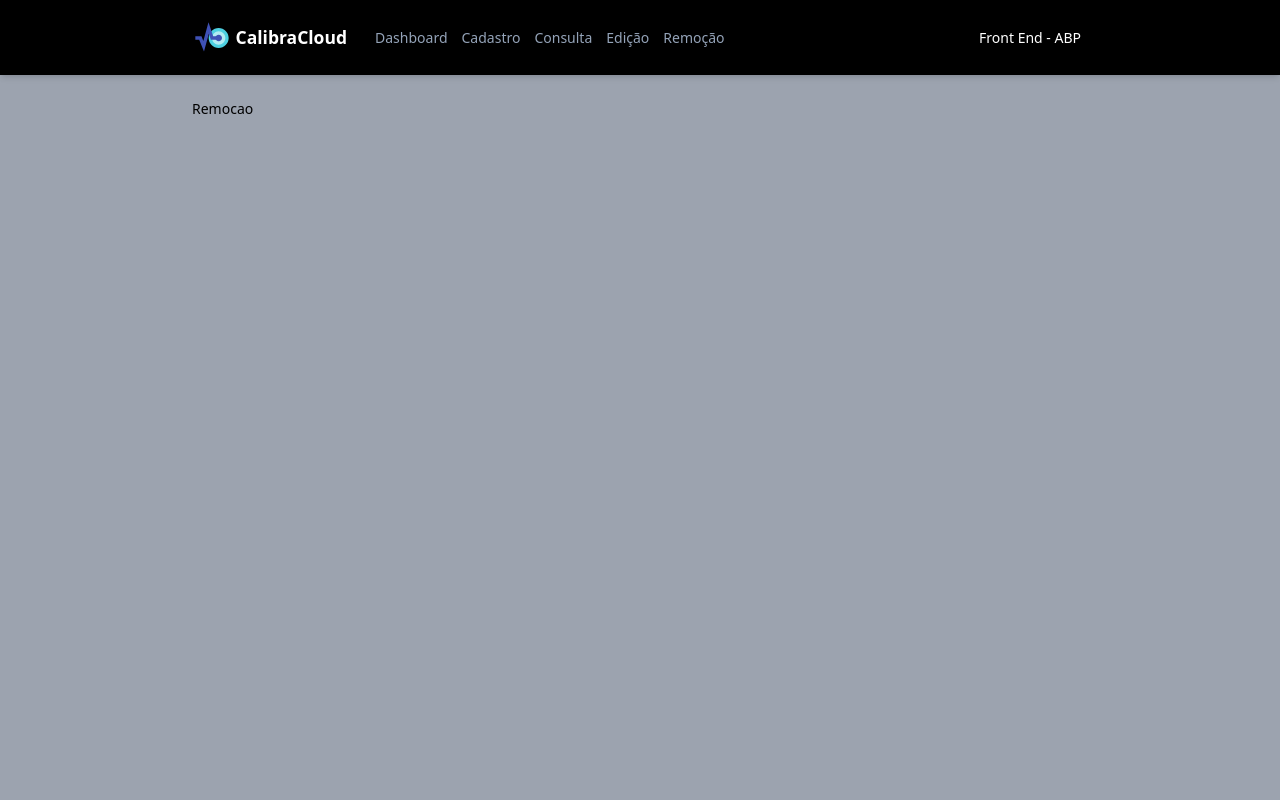
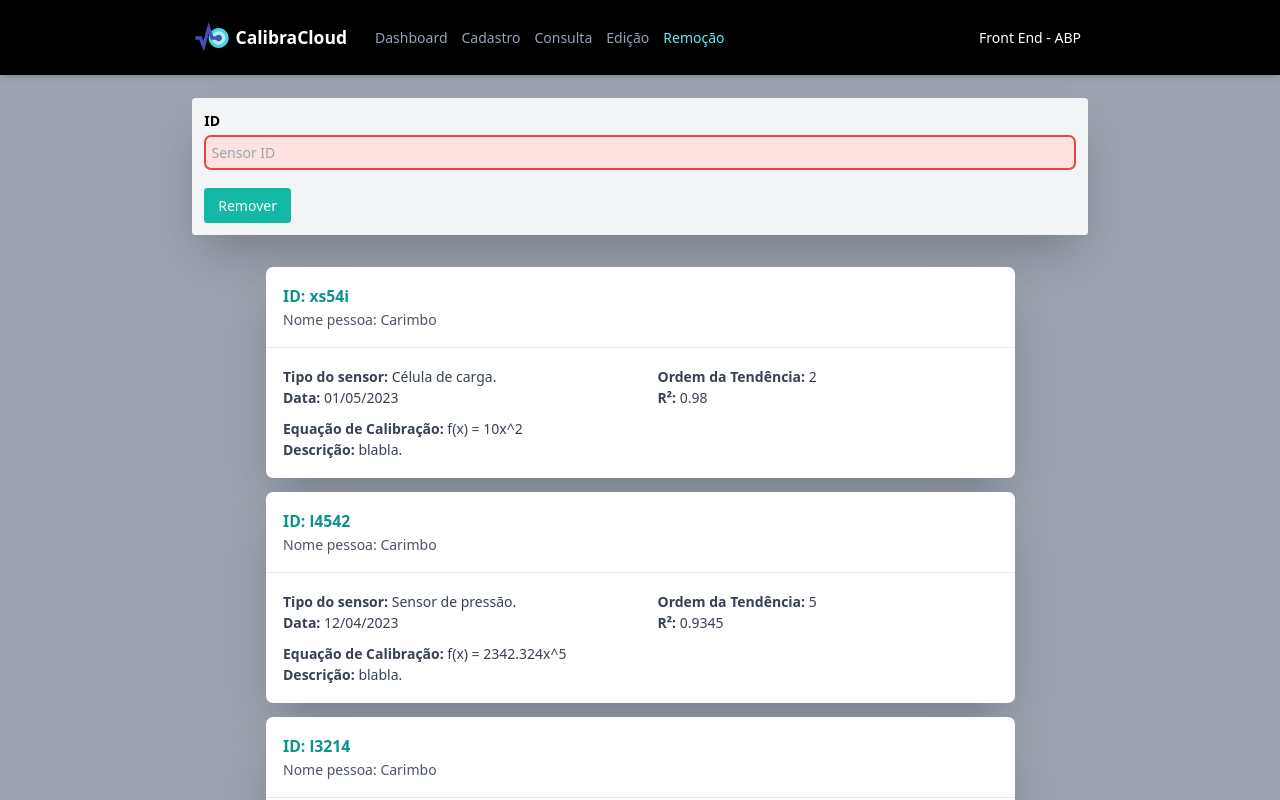
Before and after one commit to LucasMeller13/CalibraCloud, a React (Vite) app: page /remocao in a window 1280 px wide. Shown: the top 800 px of the page. Built offline with nearby package versions, Linux system fonts and the light colour scheme.

Commit message:
Ajuste navLink e início aba Remoção

```diff
--- a/src/layouts/RootLayout.jsx
+++ b/src/layouts/RootLayout.jsx
@@ -8,7 +8,7 @@ export default function RootLayout() {
   const lastPos = useRef(0);
 
   const navLinkClassName =
-    'mr-4 mt-4 block text-base font-medium text-slate-400 hover:text-white-600 md:mt-0 md:inline-block';
+    'mr-4 mt-4 block text-base font-medium  hover:text-white-600 md:mt-0 md:inline-block';
 
   function toggleMenu(event) {
     event.preventDefault();
@@ -69,7 +69,7 @@ export default function RootLayout() {
             <NavLink
               to="/"
               className={({ isActive }) =>
-                `${navLinkClassName} ${isActive ? 'text-cyan-300' : ''}`
+                `${navLinkClassName} ${isActive ? 'text-cyan-300' : 'text-slate-400'}`
               }
               end
             >
@@ -78,7 +78,7 @@ export default function RootLayout() {
             <NavLink
               to="/cadastro"
               className={({ isActive }) =>
-                `${navLinkClassName} ${isActive ? 'text-cyan-300' : ''}`
+                `${navLinkClassName} ${isActive ? 'text-cyan-300' : 'text-slate-400'}`
               }
             >
               Cadastro
@@ -86,7 +86,7 @@ export default function RootLayout() {
             <NavLink
               to="/consulta"
               className={({ isActive }) =>
-                `${navLinkClassName} ${isActive ? 'text-cyan-300' : ''}`
+                `${navLinkClassName} ${isActive ? 'text-cyan-300' : 'text-slate-400'}`
               }
             >
               Consulta
@@ -94,7 +94,7 @@ export default function RootLayout() {
             <NavLink
               to="/edicao"
               className={({ isActive }) =>
-                `${navLinkClassName} ${isActive ? 'text-cyan-300' : ''}`
+                `${navLinkClassName} ${isActive ? 'text-cyan-300' : 'text-slate-400'}`
               }
             >
               Edição
@@ -102,7 +102,7 @@ export default function RootLayout() {
             <NavLink
               to="/remocao"
               className={({ isActive }) =>
-                `${navLinkClassName} ${isActive ? 'text-cyan-300' : ''}`
+                `${navLinkClassName} ${isActive ? 'text-cyan-300' : 'text-slate-400'} `
               }
             >
               Remoção
--- a/src/routes/Edicao.jsx
+++ b/src/routes/Edicao.jsx
@@ -50,7 +50,7 @@ export default function Edicao() {
     const form = event.currentTarget;
     const formData = new FormData(form);
 
-    const confirmacaoEdicaoUser = window.confirm(`Tem certeza de que deseja editar os dados do sensor ${formData.get('sensorId')}?`);
+    const confirmacaoEdicaoUser = window.confirm(`Tem certeza que deseja editar os dados do sensor ${formData.get('sensorId')}?`);
 
     if (confirmacaoEdicaoUser) {
 
--- a/src/routes/Remocao.jsx
+++ b/src/routes/Remocao.jsx
@@ -1,3 +1,155 @@
+import { useState } from 'react';
+import { useListaCadastro} from '../context/ListaCadastroContext';
+
 export default function Remocao() {
-  return <h3>Remocao</h3>;
+  const [selectedSensor, setSelectedSensor] = useListaCadastro();
+  const [errorMessage, setErrorMessage] = useState('');
+  const [isValidId, setIsValidId] = useState(false);
+  const [isDisabled, setIsDisabled] = useState(true);
+  const [sensoresFiltrados, SetSensoresFiltrados] = useState(selectedSensor);
+
+  function returnDataFormat(x) {
+    let [year, month, day] = x.split('-');
+    return `${day}/${month}/${year}`;
+  }
+
+  function checkId(event) {
+    const idSensorInput = event.target.value;
+    const sensorPresente = selectedSensor.some(sensor => sensor.id === idSensorInput);
+    setErrorMessage('');
+    setIsValidId(sensorPresente);
+
+    if (sensorPresente) {
+      const sensorEncontrado = selectedSensor.find(sensor => sensor.id === idSensorInput);
+
+    } else {
+      setIsDisabled(true);
+    }
+  }
+
+  function returnNomeSensor(x) {
+    if (x === 'decibelimetro') {
+      return "Decibelímetro"
+    } else if (x === 'celulaCarga') {
+      return "Célula de carga"
+    } else if (x === 'sensorDistancia') {
+      return "Sensor de distância"
+    } else if (x === 'sensorPressao') {
+      return "Sensor de pressão"
+    } else if (x === 'acelerometro') {
+      return "Acelerômetro"
+    } else if (x === 'extensometro') {
+      return "Extensômetro"
+    } else if (x === 'sensorTemperatura') {
+      return "Sensor de temperatura"
+    }
+  }
+
+  function consultarSensor(event){
+    event.preventDefault();
+    const form = event.currentTarget;
+    const formData = new FormData(form);
+    if (
+      formData.get('sensorId') !== '' ||
+      formData.get('nomePessoa') !== '' ||
+      formData.get('dataInicio') !== '' ||
+      formData.get('dataTermino') !== '' ||
+      formData.get('dropdownTipoSensor') !== ''
+    ) {
+
+      let id = formData.get('sensorId');
+      let nome = formData.get('nomePessoa');
+      let dateInicio = formData.get('dataInicio');
+      let dateTermino = formData.get('dataTermino');
+      let sensorTipo = formData.get('dropdownTipoSensor')
+
+      const filterData = () => {
+      const filtered = selectedSensor.filter((item) => {
+      const itemDate = item.data;
+      const start = dateInicio !== '' ? dateInicio : null;
+      const end = dateTermino !== '' ? dateTermino : null;
+      return (
+          (id ? item.id === id : true) &&
+          (nome ? item.nomePessoa.toLowerCase().includes(nome.toLowerCase()) : true) &&
+          (sensorTipo ? item.tipoSensor === sensorTipo : true) &&
+          (start ? itemDate >= start : true) &&
+          (end ? itemDate <= end : true)
+          );
+        });
+      return filtered;
+      };
+
+      SetSensoresFiltrados(filterData())
+
+      // resetando o form e apagando mensagens de erro antigas
+      form.reset();
+      setErrorMessage('');
+
+    } else {
+      SetSensoresFiltrados(selectedSensor)
+      //setErrorMessage('Preencha algum dos campos!');
+    }
+  }
+
+  return (
+    <>
+    <div>
+    <form method="get" className="rounded bg-gray-100 p-3.5 shadow-2xl" onSubmit={consultarSensor}>
+
+        <label htmlFor="sensorId" className="block text-black-600"><strong>ID</strong></label>
+        <input
+            className={`mt-1 block w-full rounded-lg border-2 p-1.5 ${
+              isValidId ? 'border-green-500 bg-green-100 focus:ring-2 focus:ring-green-500' : 'border-red-500 bg-red-100 focus:ring-2 focus:ring-red-500'
+            }`}
+            name="sensorId"
+            id="sensorId"
+            placeholder="Sensor ID"
+            onChange={checkId}
+        />
+
+      {!!errorMessage && (
+            <div className="mt-1 font-semibold text-red-500">
+              {errorMessage}
+            </div>
+          )}
+
+        <button
+            type="submit"
+            className="rounded bg-teal-500 px-4 py-2 text-white hover:bg-teal-600 mt-5"
+        >
+            Remover
+        </button>
+    </form>
+  </div>
+
+      <div className="max-w-4xl mx-auto p-5">
+      {sensoresFiltrados.length === 0 ? (
+        <div className="text-center text-gray-600 italic">Nenhum sensor encontrado.</div>
+      ) : (
+        sensoresFiltrados.map(sensor => (
+          <div key={sensor.id} className="bg-white shadow-2xl rounded-lg overflow-hidden my-4">
+            <div className="p-5 border-b border-gray-200">
+              <h3 className="text-lg font-semibold text-teal-600">ID: {sensor.id}</h3>
+              <p className="text-gray-600">Nome pessoa: {sensor.nomePessoa}</p>
+            </div>
+            <div className="p-5">
+              <div className="grid grid-cols-1 md:grid-cols-2 gap-10">
+                <div>
+                  <p className="text-gray-700"><span className="font-semibold">Tipo do sensor:</span> {returnNomeSensor(sensor.tipoSensor)}.</p>
+                  <p className="text-gray-700"><span className="font-semibold">Data:</span> {returnDataFormat(sensor.data)}</p>
+                </div>
+                <div>
+                  <p className="text-gray-700"><span className="font-semibold">Ordem da Tendência:</span> {sensor.ordemTendencia}</p>
+                  <p className="text-gray-700"><span className="font-semibold">R²:</span> {sensor.r2}</p>
+                </div>
+              </div>
+              <p className="text-gray-700 pt-3"><span className="font-semibold">Equação de Calibração:</span> {sensor.equacaoCalibracao}</p>
+              <p className="text-gray-700 break-words"><span className="font-semibold">Descrição:</span> {sensor.descricao}.</p>
+            </div>
+          </div>
+        ))
+      )}
+    </div>
+</>
+  );
 }
```
